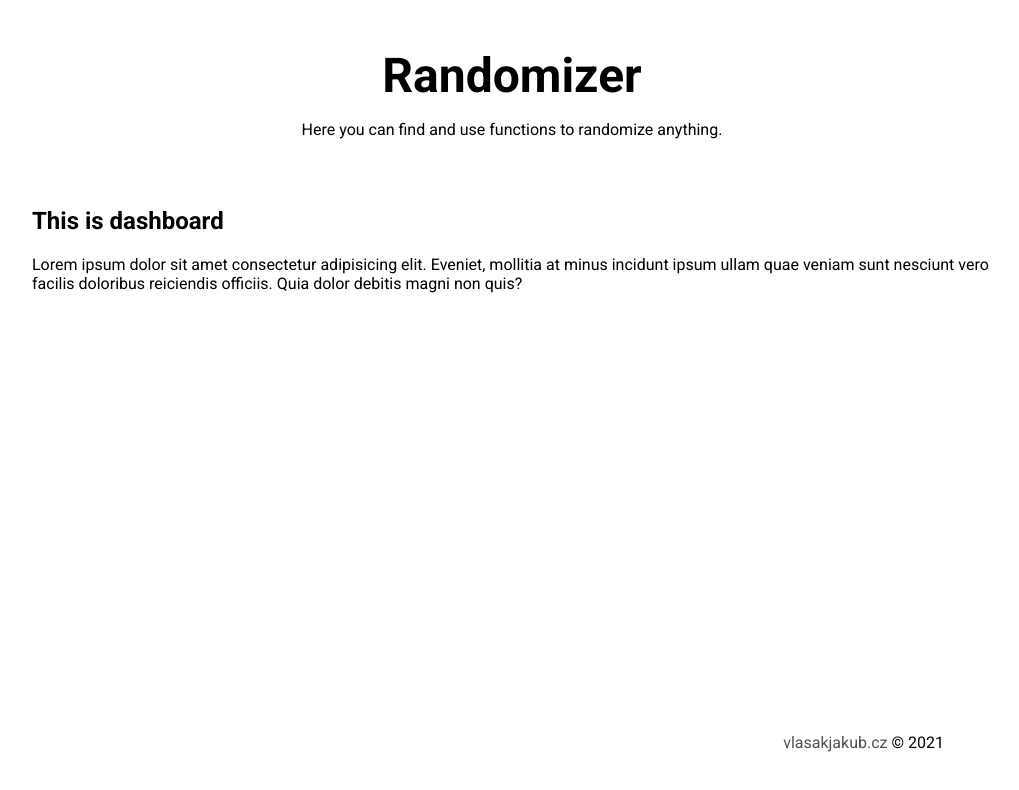
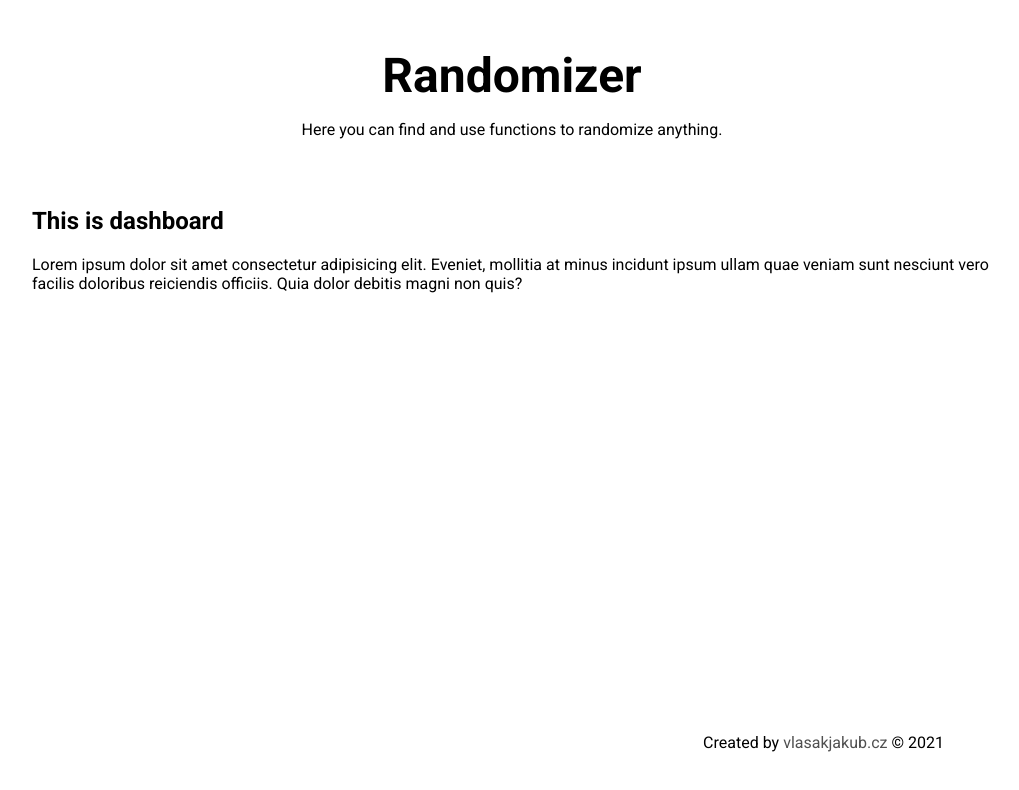
Before and after one commit to Vazzi/ramdomizer, a React (Create React App) app: page / in a window 1280 px wide. Shown: the top 790 px of the page, without its empty margins (128-1147 px from the left). Built offline with nearby package versions, Linux system fonts and the light colour scheme.

Commit message:
Add created by

```diff
--- a/src/components/UI/Footer/Footer.tsx
+++ b/src/components/UI/Footer/Footer.tsx
@@ -4,6 +4,7 @@ import styles from './Footer.module.scss';
 const Footer: React.FC = () => {
   return (
     <p className={styles.main}>
+      Created by{' '}
       <a target="_blank" rel="noreferrer" href="http://vlasakjakub.cz">
         vlasakjakub.cz
       </a>{' '}
```
